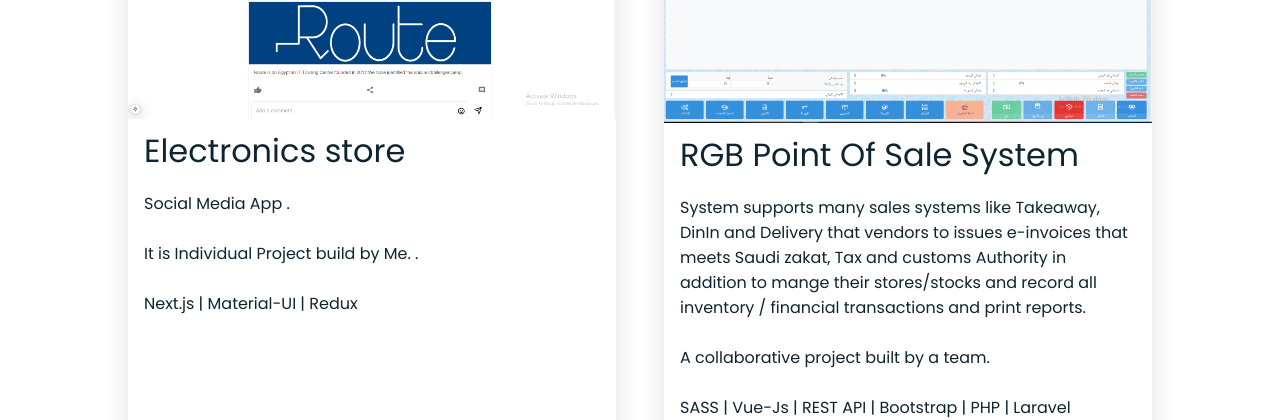
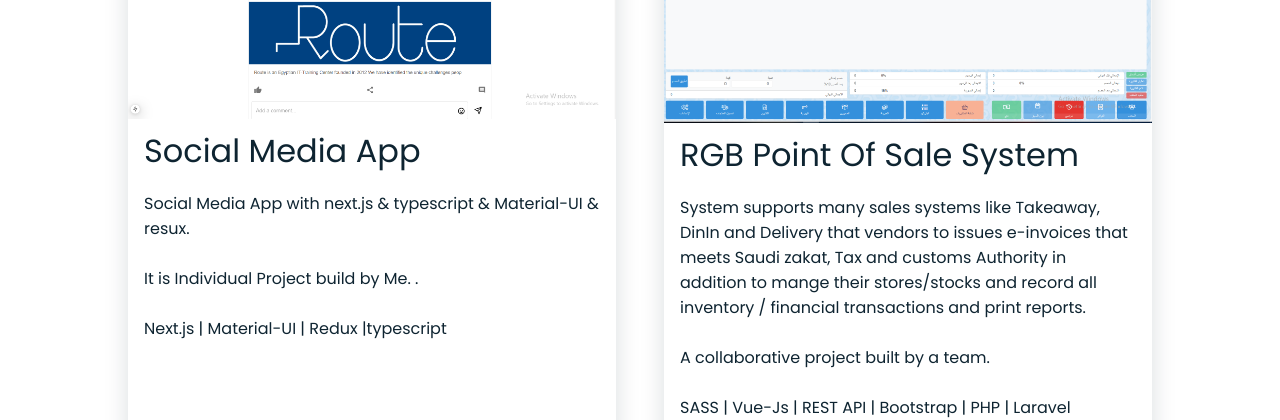
Before and after one commit to asmaa905/portfolio, a plain HTML site: page index.html in a window 1280 px wide. Shown: the part 4020-4440 px from the top of the page. Drawn offline with nearby package versions, Linux system fonts and the light colour scheme.

Commit message:
Update index.html

```diff
--- a/index.html
+++ b/index.html
@@ -319,14 +319,14 @@
 
                 <div class="project-img">
                     <img src="./assets/img/15.png" alt="Social Media" />
-                    <p class="project-title">Electronics store</p>
+                    <p class="project-title">Social Media App</p>
                     <p class="project-subtitle">
-                        Social Media App .
+                        Social Media App with next.js & typescript & Material-UI & resux.
                         <br />
                         <br />
                         It is Individual Project build by Me.
                         . <br />
-                        <br />Next.js | Material-UI | Redux
+                        <br />Next.js | Material-UI | Redux |typescript
                     </p>
                     <div class="project-btns">
                         <a href="https://github.com/asmaa905/socail-app" target="_blank" class="small-btn button">
```
